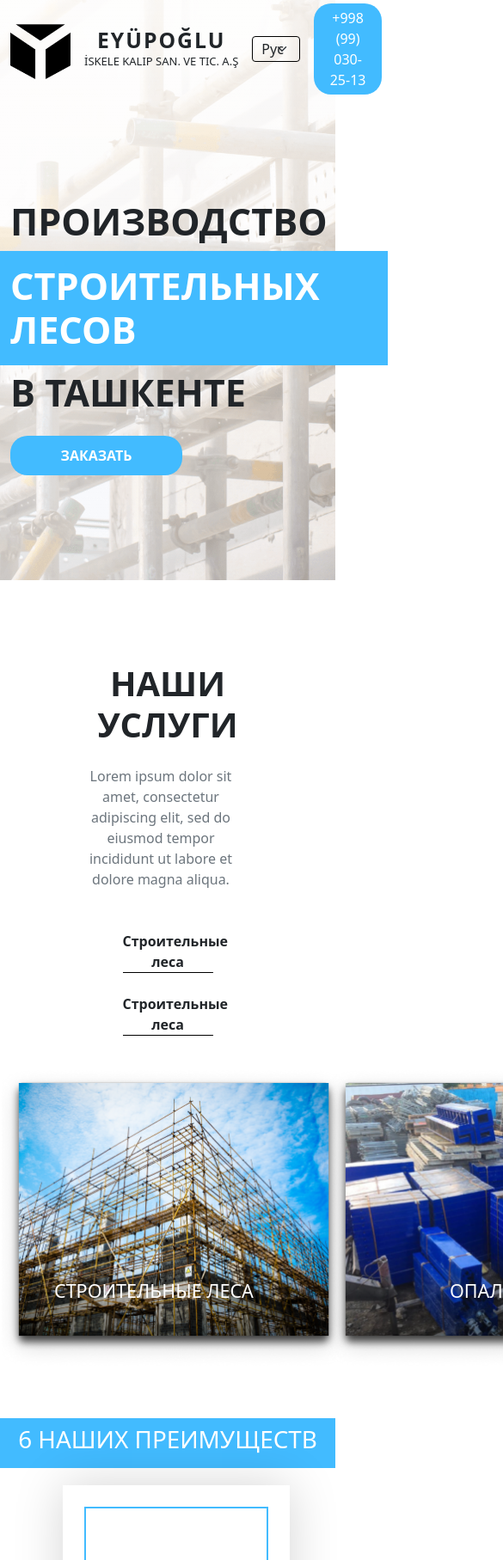
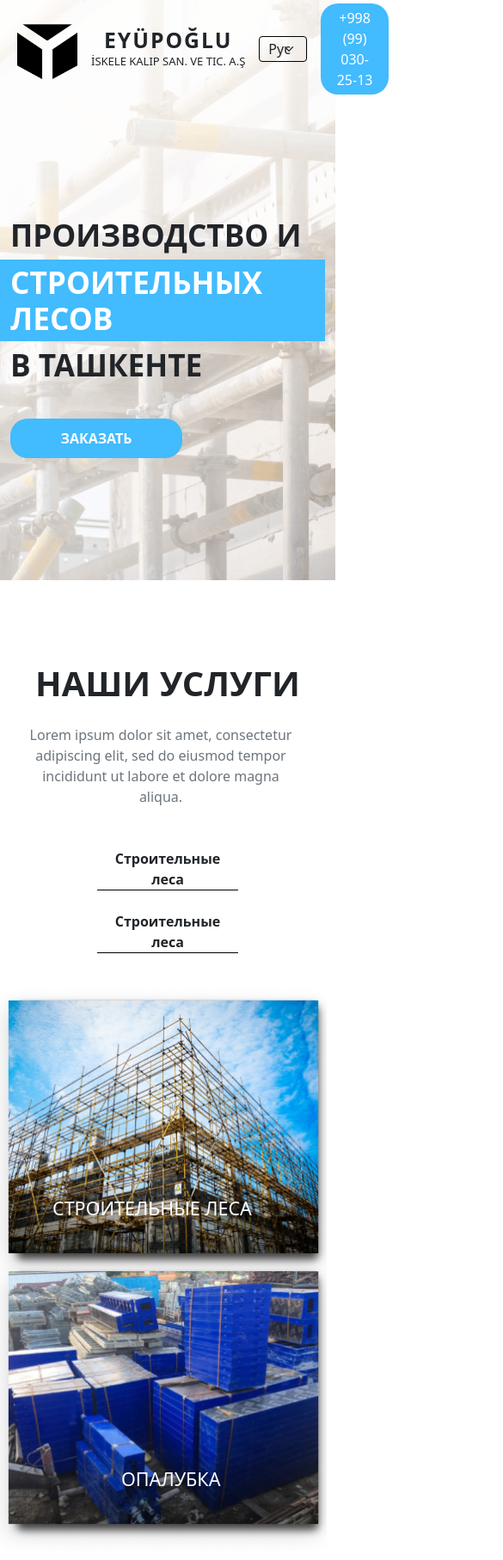
Before and after one commit to mabrur-h/arendalesa.uz, a website: page index.html in a window 390 px wide. Shown: the top 1815 px of the page at 86% size, 585 px wide, since content can reach past the window. Drawn offline with Linux system fonts and the light colour scheme.

Commit message:
add files

```diff
--- a/css/style.scss
+++ b/css/style.scss
@@ -505,6 +505,10 @@ footer {
 
 @media screen and (max-width: 991px) {
   .navbar {
+    .container {
+      max-width: initial;
+      padding: 0 20px;
+    }
     &-elements {
       border: none;
       &-list {
@@ -515,8 +519,15 @@ footer {
   .services {
     &-content {
       &-wrapper {
-        .hover {
+        .col-8 {
+          padding: 0;
+        }
+        .hover .card {
+          width: 350px;
           margin: 0 10px;
+          img {
+            width: 380px;
+          }
         }
       }
     }
@@ -529,5 +540,55 @@ footer {
 }
 
 @media screen and (max-width: 768px) {
+    .main {
+      &-slogan {
+        &-bg {
+          padding: 5px 70px 5px 320px;
+          top: 50px;
+          .text-uppercase {
+            padding-bottom: 0 !important;
+          }
+        }
+        h1 {
+          padding-bottom: 18px !important;
+          font-size: 2.2rem;
+        }
+      }
+    }
+  .services {
+    &-content {
+      &-main {
+        &-left {
+          width: 90%;
+        }
+        &-right {
+          flex-direction: column;
+          .hover {
+            margin-bottom: 20px;
+          }
+          .hover .card:hover:before {
+            left: 5px;
+          }
+        }
+      }
+      &-wrapper {
 
+      }
+    }
+  }
+  .footer {
+    &-wrapper {
+      p {
+        text-align: center;
+      }
+      span {
+        display: block;
+      }
+    }
+  }
+  .advantage {
+    &-list {
+      padding: 30px 15px 30px 15px;
+    }
+  }
 }
```
Also changed, not shown: css/style.css, 1 other file.
